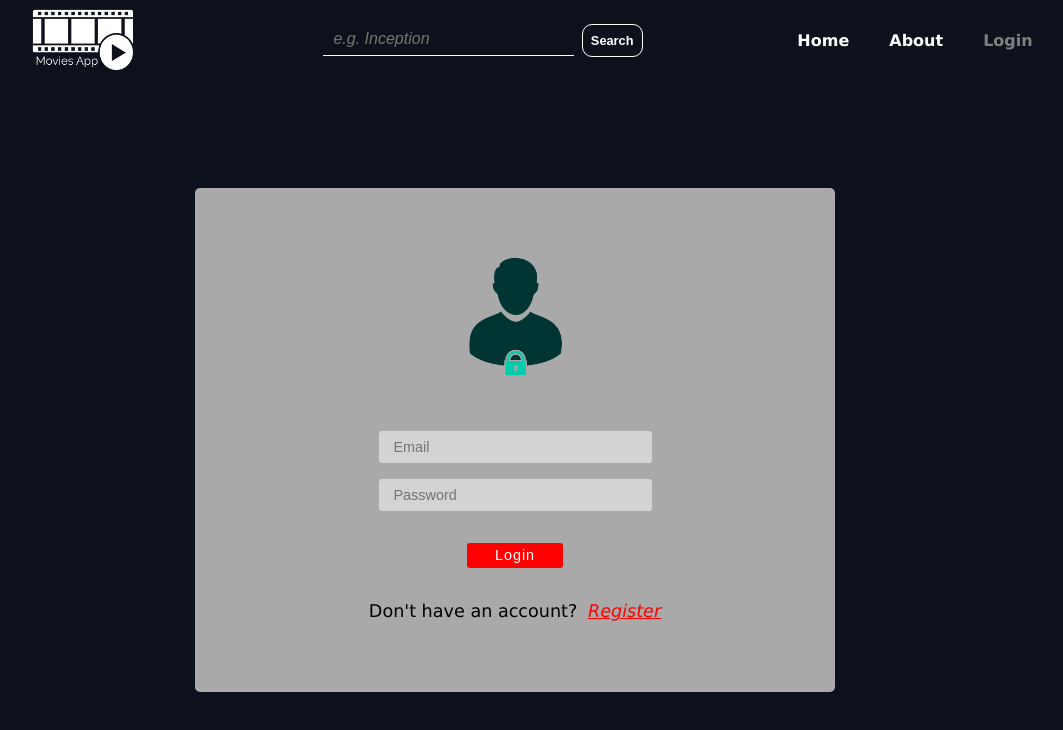
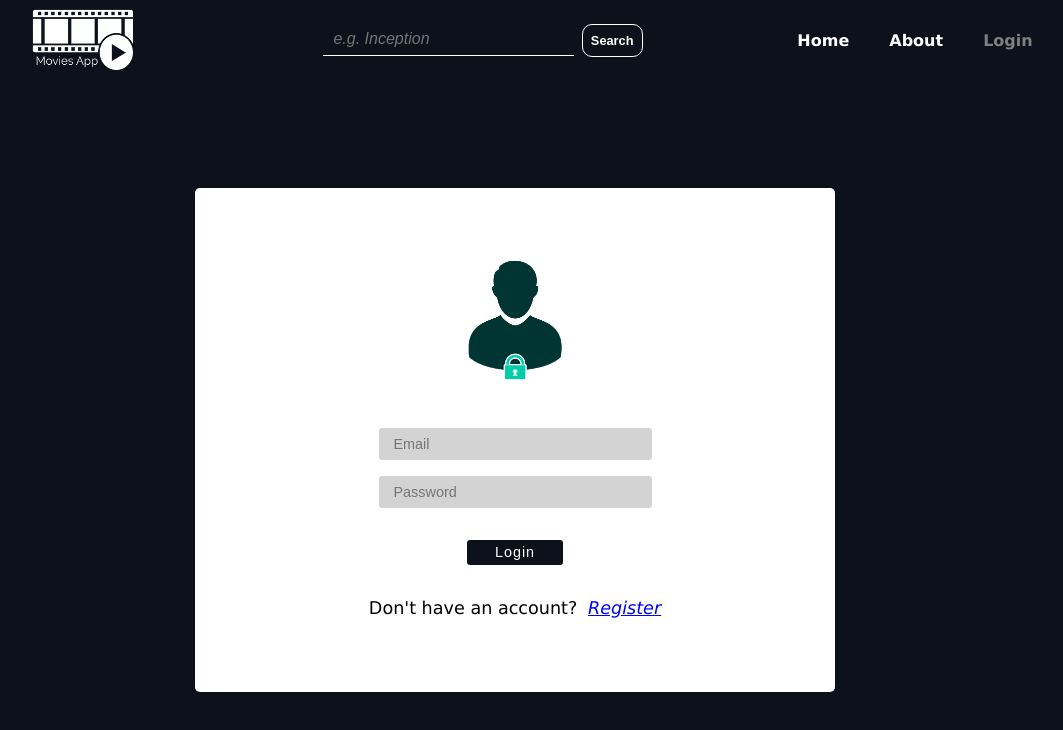
Before and after one commit to miloss98/strapi-movies-frontend, a React (Create React App) app: page /login in a window 1280 px wide. Shown: the top 730 px of the page, without its empty margins (125-1188 px from the left). Built offline with nearby package versions, Linux system fonts and the light colour scheme; no server answers.

Commit message:
login & register styless updated

```diff
--- a/src/styles/pages/login.css
+++ b/src/styles/pages/login.css
@@ -10,7 +10,7 @@
 .login-container {
   height: 70%;
   width: 50%;
-  background-color: darkgrey;
+  background-color: var(--font-white);
   display: flex;
   flex-direction: column;
   justify-content: center;
@@ -49,7 +49,7 @@
 .login-btn {
   border: none;
   outline: none;
-  background-color: red;
+  background-color: var(--background);
   color: white;
   height: 25px;
   width: 30%;
@@ -67,7 +67,7 @@
   color: black;
 }
 .link-to-register {
-  color: red;
+  color: blue;
   padding-left: 5px;
   font-weight: 400;
   text-decoration: underline;
--- a/src/styles/pages/register.css
+++ b/src/styles/pages/register.css
@@ -10,7 +10,7 @@
 .register-container {
   height: 70%;
   width: 50%;
-  background-color: darkgray;
+  background-color: var(--font-white);
   color: white;
   display: flex;
   flex-direction: column;
@@ -49,7 +49,7 @@
 .register-btn {
   border: none;
   outline: none;
-  background-color: red;
+  background-color: var(--background);
   color: white;
   height: 25px;
   width: 30%;
@@ -67,7 +67,7 @@
   color: black;
 }
 .link-to-login {
-  color: red;
+  color: blue;
   padding-left: 5px;
   font-weight: 400;
   text-decoration: underline;
@@ -76,7 +76,7 @@
 /* message */
 .info-msg {
   color: red;
-  font-weight: 600;
-  font-size: 1.2rem;
+  font-weight: 400;
+  font-size: 1rem;
   letter-spacing: 1px;
 }
```
